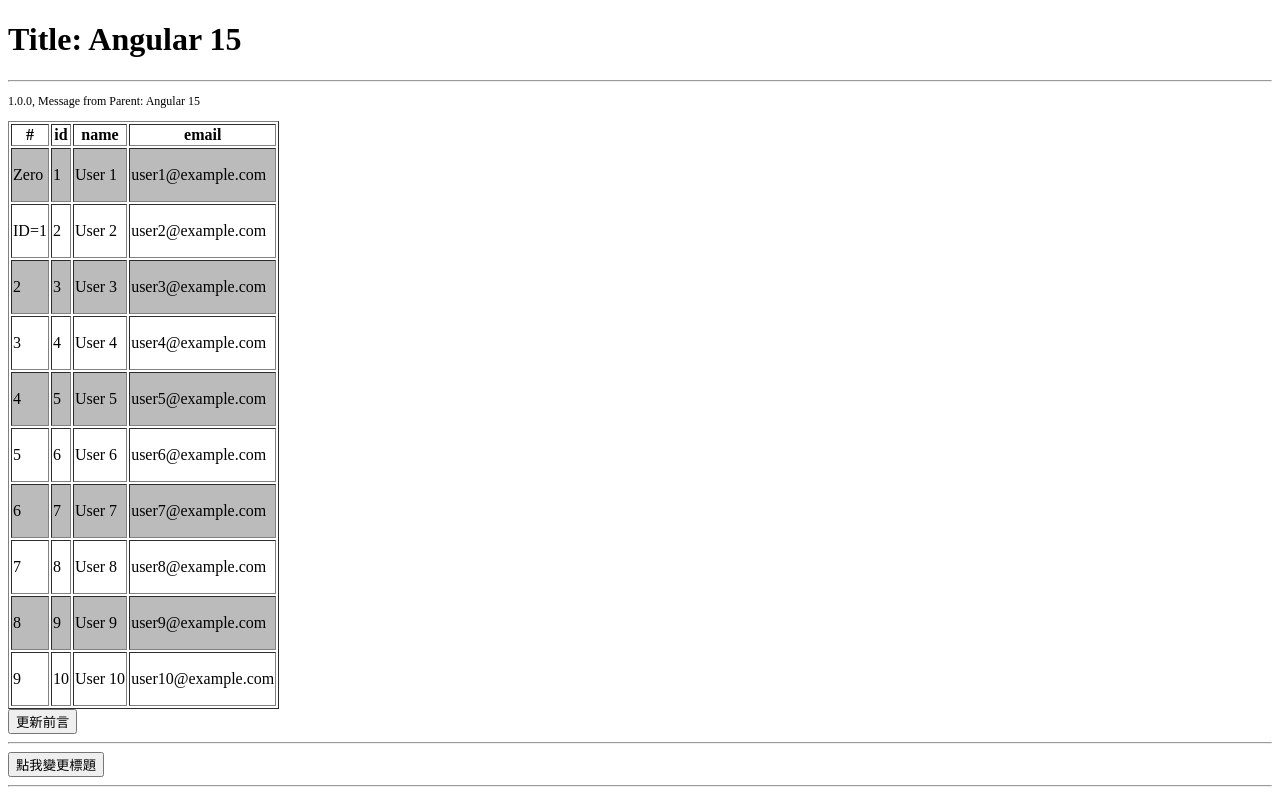
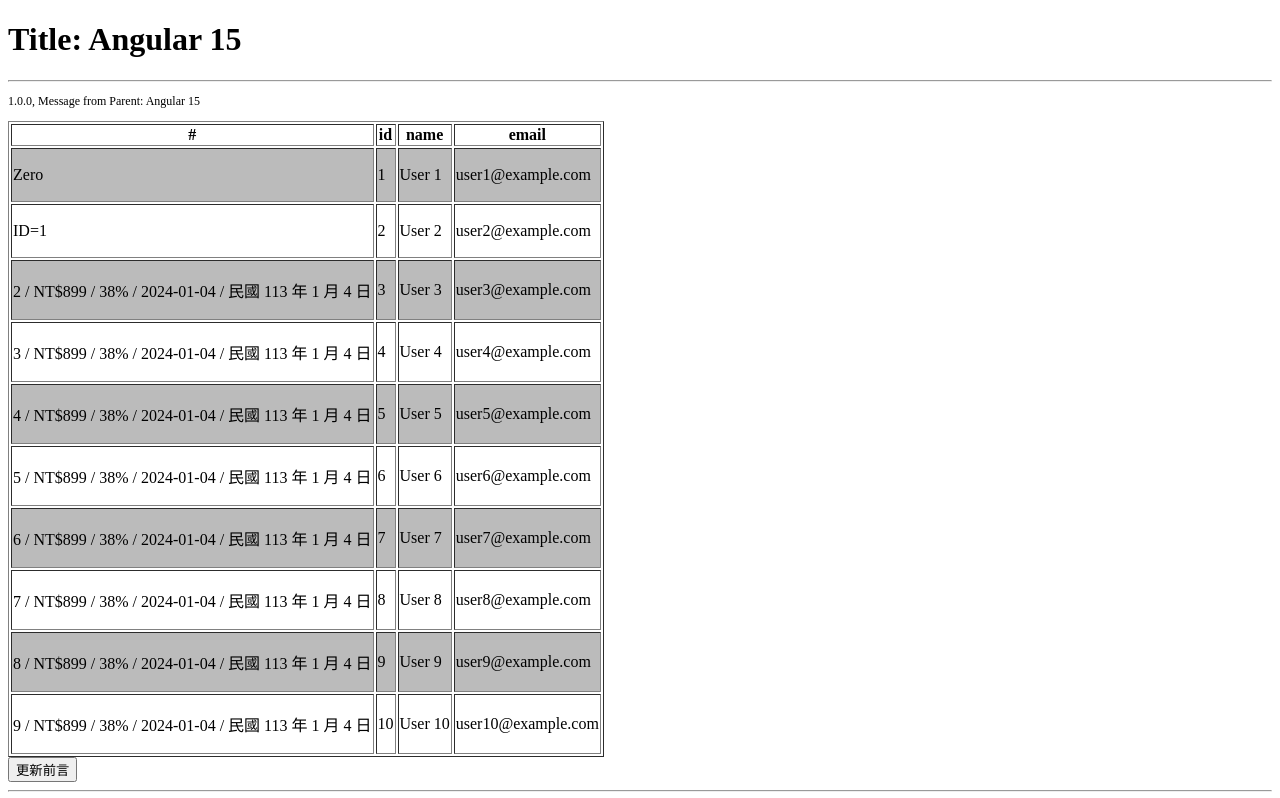
Before and after one commit to doggy8088/ng-ccdt-15, an Angular app: page / in a window 1280 px wide. Shown: the top 798 px of the page. Built offline with nearby package versions, Linux system fonts and the light colour scheme.

Commit message:
自訂 Pipe

```diff
--- a/src/app/app.module.ts
+++ b/src/app/app.module.ts
@@ -5,11 +5,13 @@
 import { AppComponent } from './app.component';
 import { FormsModule } from '@angular/forms';
 import { HeaderComponent } from './header/header.component';
+import { TwdatePipe } from './twdate.pipe';
 
 @NgModule({
   declarations: [
     AppComponent,
-    HeaderComponent
+    HeaderComponent,
+    TwdatePipe
   ],
   imports: [
     BrowserModule,
--- a/src/app/header/header.component.html
+++ b/src/app/header/header.component.html
@@ -27,7 +27,15 @@
           ID=1
         </p>
         <p *ngSwitchDefault>
-          {{i}}
+          {{ i }}
+          /
+          {{ 899 | currency:'TWD':'symbol':'1.0-0' }}
+          /
+          {{ 0.38 | percent }}
+          /
+          {{ now | date:'yyyy-MM-dd' }}
+          /
+          {{ now | twdate }}
         </p>
       </span>
 
--- a/src/app/header/header.component.ts
+++ b/src/app/header/header.component.ts
@@ -9,6 +9,8 @@
   @Input() message = '';
 
   @Output() update = new EventEmitter<string>();
+
+  now = new Date();
 
   prefix = '';
 
--- /dev/null
+++ b/src/app/twdate.pipe.ts
@@ -0,0 +1,16 @@
+import { Pipe, PipeTransform } from '@angular/core';
+
+@Pipe({
+  name: 'twdate'
+})
+export class TwdatePipe implements PipeTransform {
+
+  transform(value: Date): string {
+    const year = value.getFullYear() - 1911;
+    const month = value.getMonth() + 1;
+    const date = value.getDate();
+
+    return `民國 ${year} 年 ${month} 月 ${date} 日`;
+  }
+
+}
```
Also changed, not shown: 1 other file (tests, documents, lock files or other folders).
